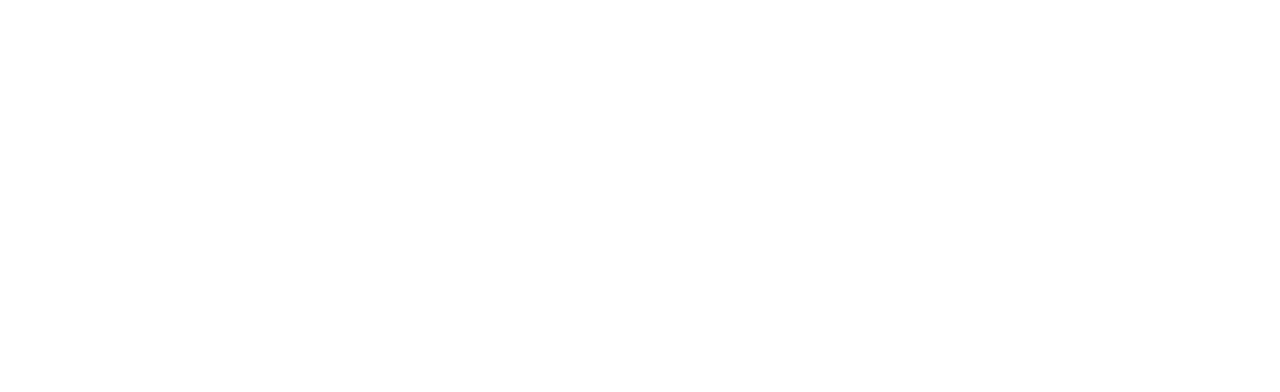
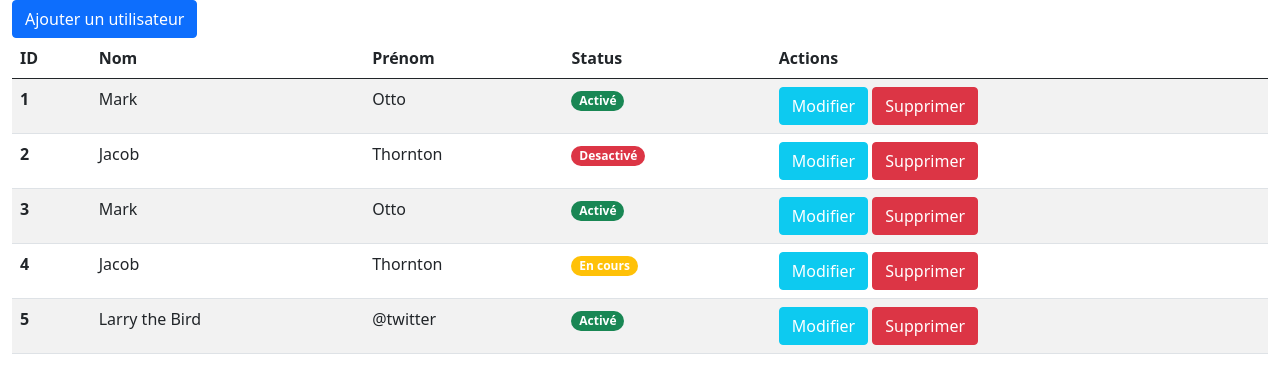
Before and after one commit to dagboujhatem/initiation-bootstrap-5, a plain HTML site: page index.html in a window 1280 px wide. Drawn offline with nearby package versions, Linux system fonts and the light colour scheme.

Commit message:
challenge 1

```diff
--- a/index.html
+++ b/index.html
@@ -1,14 +1,95 @@
 <!DOCTYPE html>
 <html lang="en">
+
 <head>
     <meta charset="UTF-8">
     <meta name="viewport" content="width=device-width, initial-scale=1.0">
-    <title>Premier pas avec boostrap 5</title>
+    <title>List des utilisateurs</title>
     <!-- Utiliser le style CSS du boostrap 5 -->
     <link rel="stylesheet" href="https://cdn.jsdelivr.net/npm/bootstrap@5.0.1/dist/css/bootstrap.min.css">
 </head>
+
 <body>
+    <div class="container-fluid">
+        <button class="btn btn-primary">
+            Ajouter un utilisateur
+        </button>
+        <table class="table table-hover table-striped">
+            <thead>
+                <tr>
+                    <th>ID</th>
+                    <th>Nom</th>
+                    <th>Prénom</th>
+                    <th>Status</th>
+                    <th>Actions</th>
+                </tr>
+            </thead>
+            <tbody>
+                <tr>
+                    <th>1</th>
+                    <td>Mark</td>
+                    <td>Otto</td>
+                    <td>
+                        <span class="badge rounded-pill bg-success">Activé</span>
+                    </td>
+                    <td>
+                        <button class="btn btn-info text-white">Modifier</button>
+                        <button class="btn btn-danger">Supprimer</button>
+                    </td>
+                </tr>
+                <tr>
+                    <th>2</th>
+                    <td>Jacob</td>
+                    <td>Thornton</td>
+                    <td>
+                        <span class="badge rounded-pill bg-danger">Desactivé</span>
+                    </td>
+                    <td>
+                        <button class="btn btn-info text-white">Modifier</button>
+                        <button class="btn btn-danger">Supprimer</button>
+                    </td>
+                </tr>
+                <tr>
+                    <th>3</th>
+                    <td>Mark</td>
+                    <td>Otto</td>
+                    <td>
+                        <span class="badge rounded-pill bg-success">Activé</span>
+                    </td>
+                    <td>
+                        <button class="btn btn-info text-white">Modifier</button>
+                        <button class="btn btn-danger">Supprimer</button>
+                    </td>
+                </tr>
+                <tr>
+                    <th>4</th>
+                    <td>Jacob</td>
+                    <td>Thornton</td>
+                    <td>
+                        <span class="badge rounded-pill bg-warning">En cours</span>
+                    </td>
+                    <td>
+                        <button class="btn btn-info text-white">Modifier</button>
+                        <button class="btn btn-danger">Supprimer</button>
+                    </td>
+                </tr>
+                <tr>
+                    <th>5</th>
+                    <td>Larry the Bird</td>
+                    <td>@twitter</td>
+                    <td>
+                        <span class="badge rounded-pill bg-success">Activé</span>
+                    </td>
+                    <td>
+                        <button class="btn btn-info text-white">Modifier</button>
+                        <button class="btn btn-danger">Supprimer</button>
+                    </td>
+                </tr>
+            </tbody>
+        </table>
+    </div>
     <!-- Utiliser le Bundle JavaScript du bootstrap 5 -->
     <script src="https://cdn.jsdelivr.net/npm/bootstrap@5.0.1/dist/js/bootstrap.bundle.min.js"></script>
 </body>
+
 </html>
```
